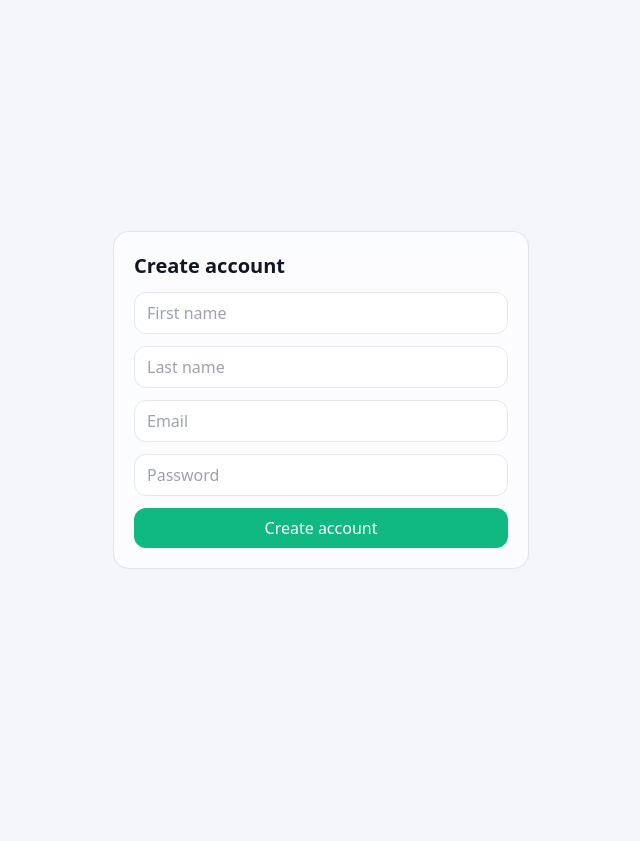
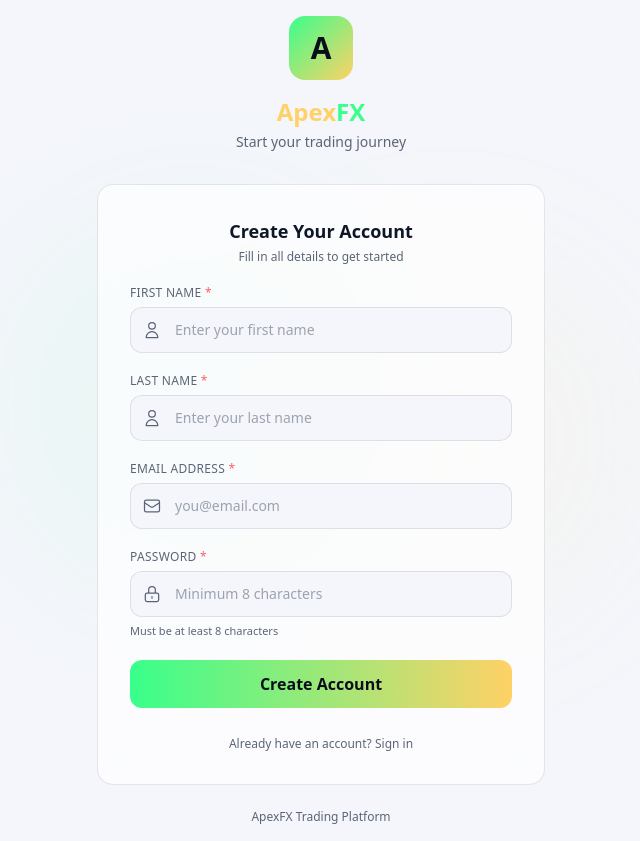
Before and after one commit to adarshamigo11/apex-fx, a Next.js app in the folder frontend/: page /register in a window 1280 px wide. Shown: the whole page, without its empty margins (319-959 px from the left). Before the commit the page ends 800 px from the top, so only its background shows below. Built offline with nearby package versions, Linux system fonts and the light colour scheme; no server answers.

Commit message:
fix: remove admin portal link, redesign register page with mandatory fields

```diff
--- a/frontend/src/app/login/page.tsx
+++ b/frontend/src/app/login/page.tsx
@@ -113,12 +113,9 @@ export default function LoginPage() {
           </button>
 
           {/* Links */}
-          <div className="flex items-center justify-between pt-2">
+          <div className="flex items-center justify-center pt-2">
             <a href="/register" className="text-xs text-muted hover:text-[#39ff8b] transition-colors">
               Create Account
-            </a>
-            <a href="/admin/login" className="text-xs text-muted hover:text-[var(--text)] transition-colors">
-              Admin Portal
             </a>
           </div>
         </form>
--- a/frontend/src/app/register/page.tsx
+++ b/frontend/src/app/register/page.tsx
@@ -9,30 +9,174 @@ export default function RegisterPage() {
   const [form, setForm] = useState({ email: '', password: '', firstName: '', lastName: '' });
   const [error, setError] = useState('');
   const [ok, setOk] = useState('');
+  const [loading, setLoading] = useState(false);
 
   const submit = async (e: React.FormEvent) => {
     e.preventDefault();
+    setError('');
+    setLoading(true);
     try {
       await appApi.register(form);
-      setOk('Account created. Please sign in.');
+      setOk('Account created successfully! Redirecting...');
       setTimeout(() => router.push('/login'), 900);
     } catch (e: any) {
       setError(e.message || 'Registration failed');
     }
+    setLoading(false);
   };
 
   return (
-    <main className="min-h-screen p-4 max-w-md mx-auto flex items-center">
-      <form onSubmit={submit} className="glass rounded-2xl p-5 w-full space-y-3">
-        <h1 className="text-xl font-bold">Create account</h1>
-        <input className="w-full rounded-xl border px-3 py-2" value={form.firstName} onChange={(e)=>setForm({...form, firstName: e.target.value})} placeholder="First name" />
-        <input className="w-full rounded-xl border px-3 py-2" value={form.lastName} onChange={(e)=>setForm({...form, lastName: e.target.value})} placeholder="Last name" />
-        <input className="w-full rounded-xl border px-3 py-2" value={form.email} onChange={(e)=>setForm({...form, email: e.target.value})} placeholder="Email" />
-        <input className="w-full rounded-xl border px-3 py-2" type="password" value={form.password} onChange={(e)=>setForm({...form, password: e.target.value})} placeholder="Password" />
-        {error ? <p className="text-sm text-red-400">{error}</p> : null}
-        {ok ? <p className="text-sm text-emerald-400">{ok}</p> : null}
-        <button className="w-full rounded-xl bg-emerald-500 text-white py-2" type="submit">Create account</button>
-      </form>
-    </main>
+    <div className="min-h-screen flex items-center justify-center p-4 relative overflow-hidden">
+      {/* Background gradient orbs */}
+      <div className="absolute top-1/4 left-1/4 w-96 h-96 bg-[#39ff8b]/5 rounded-full blur-3xl" />
+      <div className="absolute bottom-1/4 right-1/4 w-96 h-96 bg-[#ffd166]/5 rounded-full blur-3xl" />
+
+      <div className="w-full max-w-md relative z-10">
+        {/* Logo & Header */}
+        <div className="text-center mb-8">
+          <div className="inline-flex items-center justify-center w-16 h-16 rounded-2xl bg-gradient-to-br from-[#39ff8b] to-[#ffd166] mb-4">
+            <span className="text-3xl font-bold text-[#0a0e1a]">A</span>
+          </div>
+          <h1 className="text-2xl font-bold"><span className="text-[#ffd166]">Apex</span><span className="text-[#39ff8b]">FX</span></h1>
+          <p className="text-muted text-sm mt-1">Start your trading journey</p>
+        </div>
+
+        {/* Register Card */}
+        <form onSubmit={submit} className="glass rounded-2xl p-8 space-y-5">
+          <div className="text-center mb-2">
+            <h2 className="text-lg font-semibold">Create Your Account</h2>
+            <p className="text-xs text-muted mt-1">Fill in all details to get started</p>
+          </div>
+
+          {/* First Name */}
+          <div>
+            <label className="text-xs text-muted uppercase tracking-wide block mb-1.5">First Name <span className="text-[#ff5d6c]">*</span></label>
+            <div className="relative">
+              <span className="absolute left-3 top-1/2 -translate-y-1/2 text-muted">
+                <svg className="w-5 h-5" fill="none" stroke="currentColor" viewBox="0 0 24 24">
+                  <path strokeLinecap="round" strokeLinejoin="round" strokeWidth={1.5} d="M16 7a4 4 0 11-8 0 4 4 0 018 0zM12 14a7 7 0 00-7 7h14a7 7 0 00-7-7z" />
+                </svg>
+              </span>
+              <input
+                type="text"
+                value={form.firstName}
+                onChange={(e) => setForm({ ...form, firstName: e.target.value })}
+                placeholder="Enter your first name"
+                required
+                className="w-full pl-11 pr-4 py-3 rounded-xl bg-[var(--bg)] border border-[var(--border)] focus:outline-none focus:border-[#39ff8b] transition-colors text-sm"
+              />
+            </div>
+          </div>
+
+          {/* Last Name */}
+          <div>
+            <label className="text-xs text-muted uppercase tracking-wide block mb-1.5">Last Name <span className="text-[#ff5d6c]">*</span></label>
+            <div className="relative">
+              <span className="absolute left-3 top-1/2 -translate-y-1/2 text-muted">
+                <svg className="w-5 h-5" fill="none" stroke="currentColor" viewBox="0 0 24 24">
+                  <path strokeLinecap="round" strokeLinejoin="round" strokeWidth={1.5} d="M16 7a4 4 0 11-8 0 4 4 0 018 0zM12 14a7 7 0 00-7 7h14a7 7 0 00-7-7z" />
+                </svg>
+              </span>
+              <input
+                type="text"
+                value={form.lastName}
+                onChange={(e) => setForm({ ...form, lastName: e.target.value })}
+                placeholder="Enter your last name"
+                required
+                className="w-full pl-11 pr-4 py-3 rounded-xl bg-[var(--bg)] border border-[var(--border)] focus:outline-none focus:border-[#39ff8b] transition-colors text-sm"
+              />
+            </div>
+          </div>
+
+          {/* Email */}
+          <div>
+            <label className="text-xs text-muted uppercase tracking-wide block mb-1.5">Email Address <span className="text-[#ff5d6c]">*</span></label>
+            <div className="relative">
+              <span className="absolute left-3 top-1/2 -translate-y-1/2 text-muted">
+                <svg className="w-5 h-5" fill="none" stroke="currentColor" viewBox="0 0 24 24">
+                  <path strokeLinecap="round" strokeLinejoin="round" strokeWidth={1.5} d="M3 8l7.89 5.26a2 2 0 002.22 0L21 8M5 19h14a2 2 0 002-2V7a2 2 0 00-2-2H5a2 2 0 00-2 2v10a2 2 0 002 2z" />
+                </svg>
+              </span>
+              <input
+                type="email"
+                value={form.email}
+                onChange={(e) => setForm({ ...form, email: e.target.value })}
+                placeholder="you@email.com"
+                required
+                className="w-full pl-11 pr-4 py-3 rounded-xl bg-[var(--bg)] border border-[var(--border)] focus:outline-none focus:border-[#39ff8b] transition-colors text-sm"
+              />
+            </div>
+          </div>
+
+          {/* Password */}
+          <div>
+            <label className="text-xs text-muted uppercase tracking-wide block mb-1.5">Password <span className="text-[#ff5d6c]">*</span></label>
+            <div className="relative">
+              <span className="absolute left-3 top-1/2 -translate-y-1/2 text-muted">
+                <svg className="w-5 h-5" fill="none" stroke="currentColor" viewBox="0 0 24 24">
+                  <path strokeLinecap="round" strokeLinejoin="round" strokeWidth={1.5} d="M12 15v2m-6 4h12a2 2 0 002-2v-6a2 2 0 00-2-2H6a2 2 0 00-2 2v6a2 2 0 002 2zm10-10V7a4 4 0 00-8 0v4h8z" />
+                </svg>
+              </span>
+              <input
+                type="password"
+                value={form.password}
+                onChange={(e) => setForm({ ...form, password: e.target.value })}
+                placeholder="Minimum 8 characters"
+                required
+                minLength={8}
+                className="w-full pl-11 pr-4 py-3 rounded-xl bg-[var(--bg)] border border-[var(--border)] focus:outline-none focus:border-[#39ff8b] transition-colors text-sm"
+              />
+            </div>
+            <p className="text-[11px] text-muted mt-1.5">Must be at least 8 characters</p>
+          </div>
+
+          {/* Error */}
+          {error && (
+            <div className="flex items-center gap-2 p-3 rounded-xl bg-[#ff5d6c]/10 text-[#ff5d6c] text-sm">
+              <svg className="w-4 h-4 flex-shrink-0" fill="none" stroke="currentColor" viewBox="0 0 24 24">
+                <path strokeLinecap="round" strokeLinejoin="round" strokeWidth={2} d="M12 8v4m0 4h.01M21 12a9 9 0 11-18 0 9 9 0 0118 0z" />
+              </svg>
+              {error}
+            </div>
+          )}
+
+          {/* Success */}
+          {ok && (
+            <div className="flex items-center gap-2 p-3 rounded-xl bg-[#39ff8b]/10 text-[#39ff8b] text-sm">
+              <svg className="w-4 h-4 flex-shrink-0" fill="none" stroke="currentColor" viewBox="0 0 24 24">
+                <path strokeLinecap="round" strokeLinejoin="round" strokeWidth={2} d="M5 13l4 4L19 7" />
+              </svg>
+              {ok}
+            </div>
+          )}
+
+          {/* Submit */}
+          <button
+            type="submit"
+            disabled={loading}
+            className="w-full py-3 rounded-xl bg-gradient-to-r from-[#39ff8b] to-[#ffd166] text-[#0a0e1a] font-semibold hover:opacity-90 disabled:opacity-50 transition-opacity"
+          >
+            {loading ? (
+              <span className="flex items-center justify-center gap-2">
+                <span className="animate-spin w-4 h-4 border-2 border-[#0a0e1a] border-t-transparent rounded-full" />
+                Creating account...
+              </span>
+            ) : 'Create Account'}
+          </button>
+
+          {/* Link to login */}
+          <div className="flex items-center justify-center pt-2">
+            <a href="/login" className="text-xs text-muted hover:text-[#39ff8b] transition-colors">
+              Already have an account? Sign in
+            </a>
+          </div>
+        </form>
+
+        {/* Footer */}
+        <p className="text-center text-xs text-muted mt-6">
+          ApexFX Trading Platform
+        </p>
+      </div>
+    </div>
   );
 }
```
